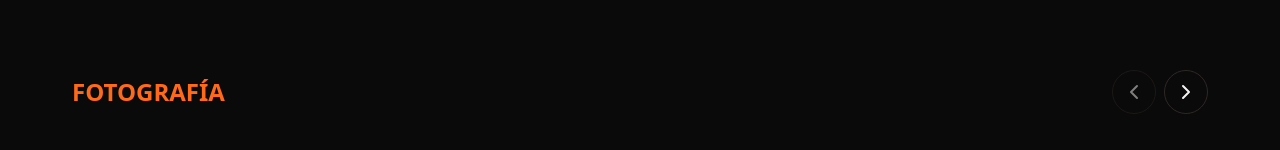
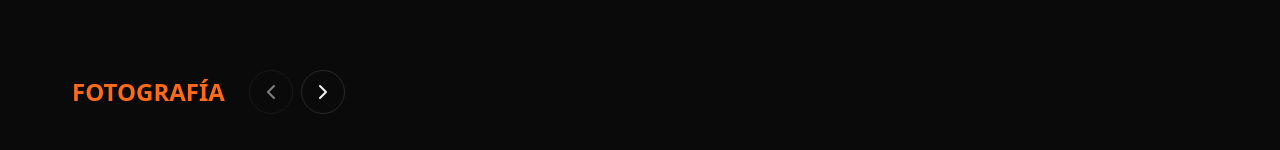
Before and after one commit to ElianBustamante/ElianBustamante.github.io, a React (Vite) app: page / in a window 1280 px wide. Shown: the part 792-942 px from the top of the page. Built offline with nearby package versions, Linux system fonts and the light colour scheme.

Commit message:
fix: group section actions next to the title instead of right-aligning

```diff
--- a/src/components/Section.jsx
+++ b/src/components/Section.jsx
@@ -5,7 +5,7 @@ export default function Section({ id, titleKey, children, actions }) {
 
   return (
     <section id={id} className="max-w-[1200px] mx-auto px-4 md:px-6 lg:px-8 py-10 md:py-12">
-      <div className="flex justify-between items-center mb-8">
+      <div className="flex flex-wrap items-center gap-6 mb-8">
         <h2 className="uppercase font-extrabold text-accent text-2xl">{t(titleKey)}</h2>
         {actions && <div>{actions}</div>}
       </div>
```
